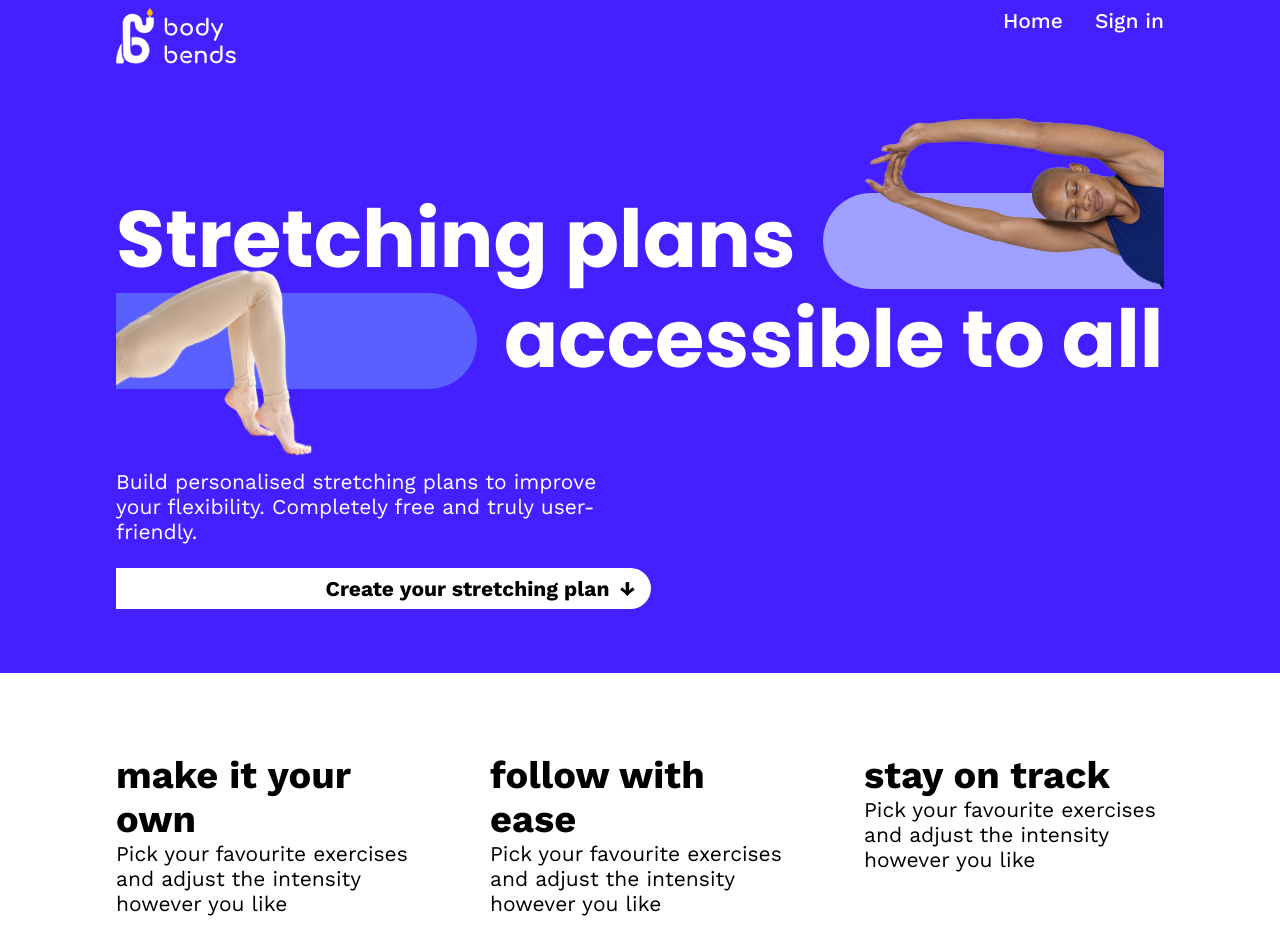
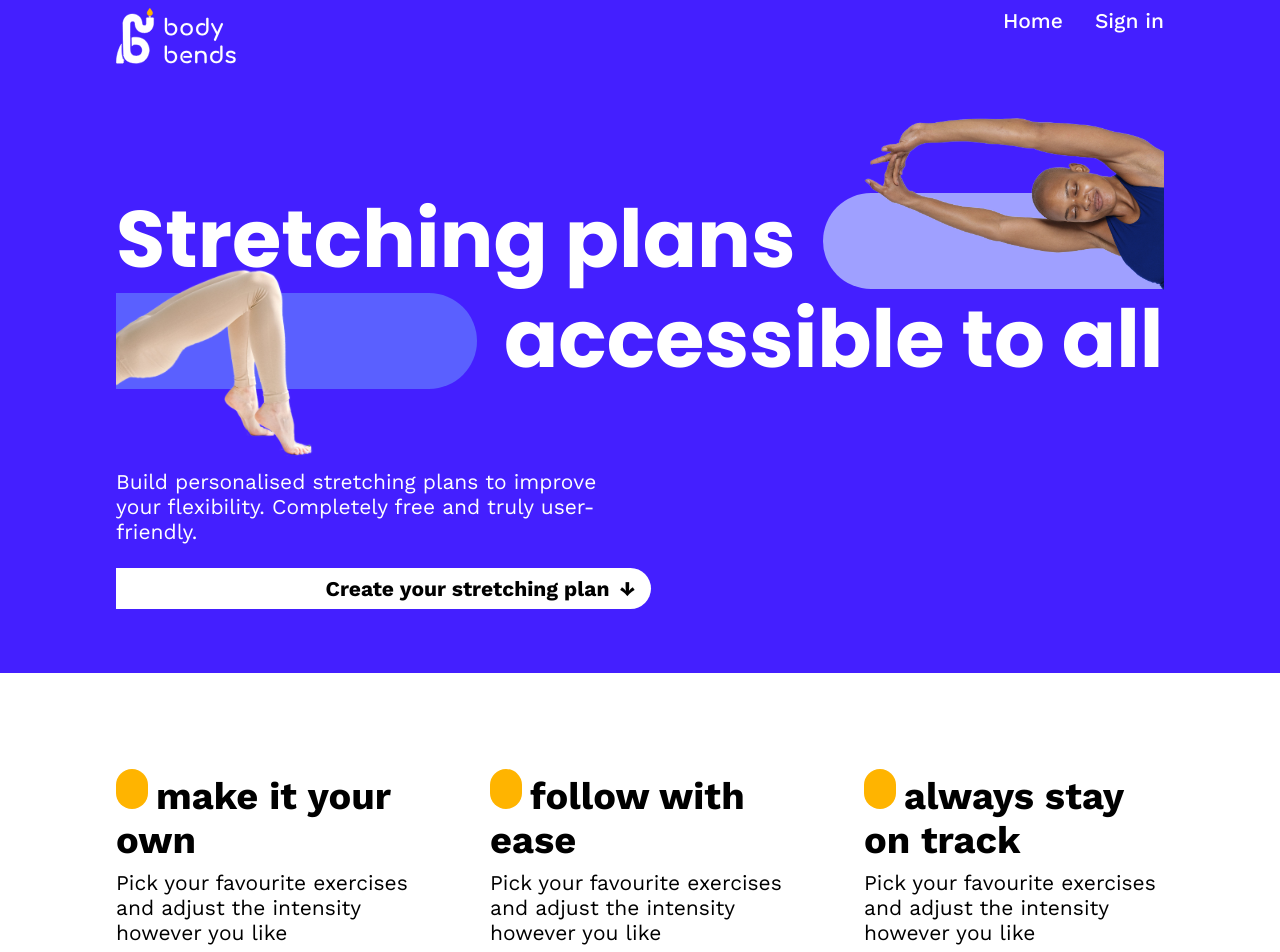
Before and after one commit to ElianeV/Bendy-Candle, a React (Create React App) app: page / in a window 1280 px wide. Shown: the top 952 px of the page. Built offline with nearby package versions, Linux system fonts and the light colour scheme.

Commit message:
Feqtures added pseudo element qnd spaced out

```diff
--- a/src/App.scss
+++ b/src/App.scss
@@ -130,11 +130,23 @@ h2 {
 .features {
   display: flex;
   justify-content: space-between;
-  padding-top: 80px;
-  padding-bottom: 160px;
+  padding-top: 96px;
+  padding-bottom: 96px;
 
   .feature {
     width: 300px;
+    .feature-name {
+      margin-bottom: 8px;
+    }
+    .feature-name::before {
+      width: 32px;
+      height: 40px;
+      margin-right: 8px;
+      background-color: #ffb400;
+      content: "";
+      display: inline-block;
+      border-radius: 840px;
+    }
   }
 }
 .features ::selection {
@@ -216,6 +228,12 @@ h2 {
 }
 
 .style-off {
+  background-color: black;
+  color: white;
+}
+
+.next-up {
+  font-size: 80px;
 }
 
 //OLD CSS
--- a/src/components/Feature.js
+++ b/src/components/Feature.js
@@ -11,14 +11,14 @@ function Feature({}) {
         "Pick your favourite exercises and adjust the intensity however you like",
     },
     {
-      name: "stay on track",
+      name: "always stay on track",
       description:
         "Pick your favourite exercises and adjust the intensity however you like",
     },
   ];
   return features.map(feature => (
     <div className="feature">
-      <h2>{feature.name}</h2>
+      <h2 className="feature-name">{feature.name}</h2>
       <p>{feature.description}</p>
     </div>
   ));
--- a/src/routes/Timer.js
+++ b/src/routes/Timer.js
@@ -62,9 +62,11 @@ function Timer(props) {
   };
 
   return (
-    <div className={isBgBright ? "full-screen style-on" : "screen style-off"}>
+    <div
+      className={isBgBright ? "full-screen style-on" : "full-screen style-off"}
+    >
       <div>
-        {paused ? <p>Pause - Change position</p> : ""}
+        {paused ? <p className="next-up">Up next:</p> : ""}
         <p className="counter">{counter}s</p>
         <p className="display-name">{displayName}</p>
         {hideButton ? (
```
